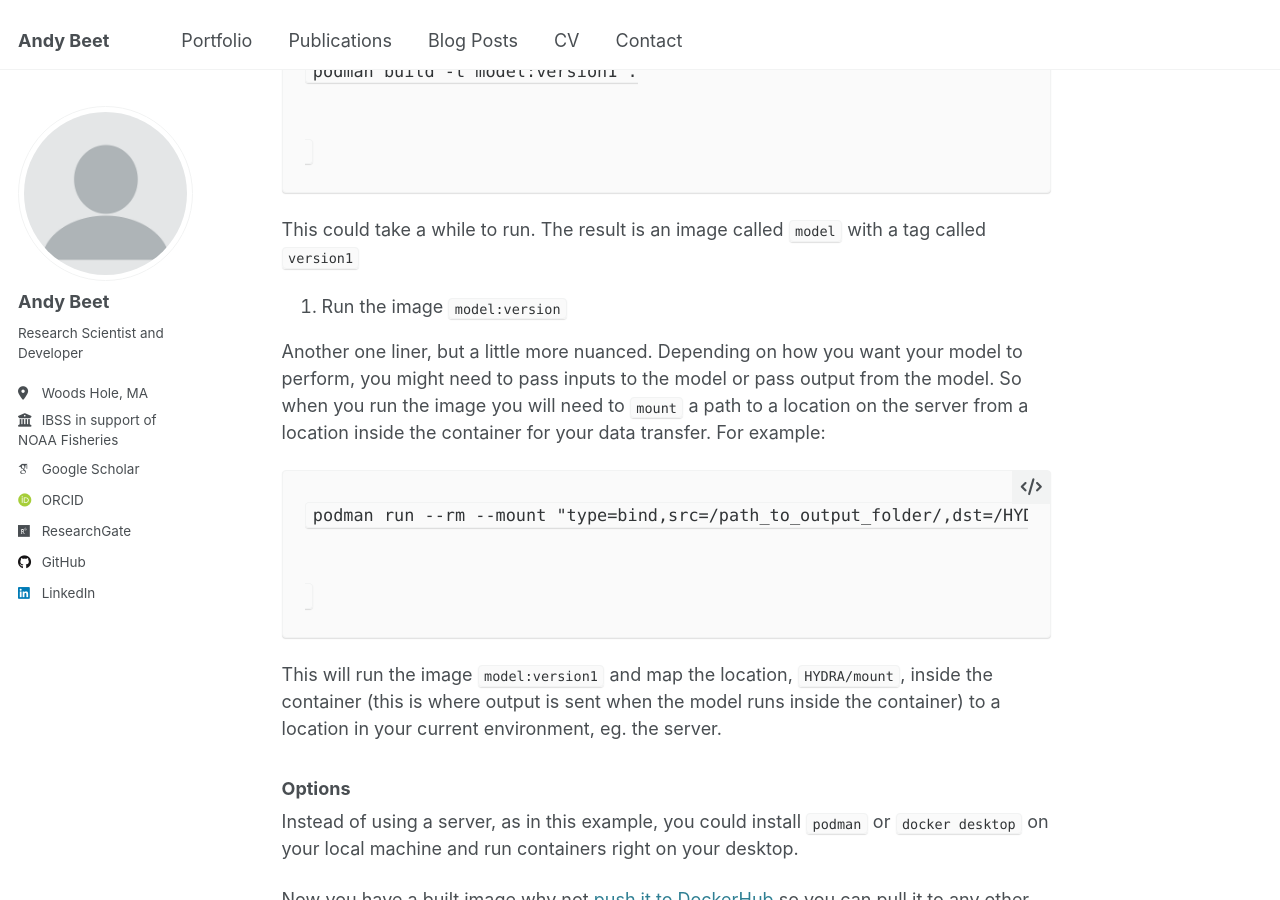
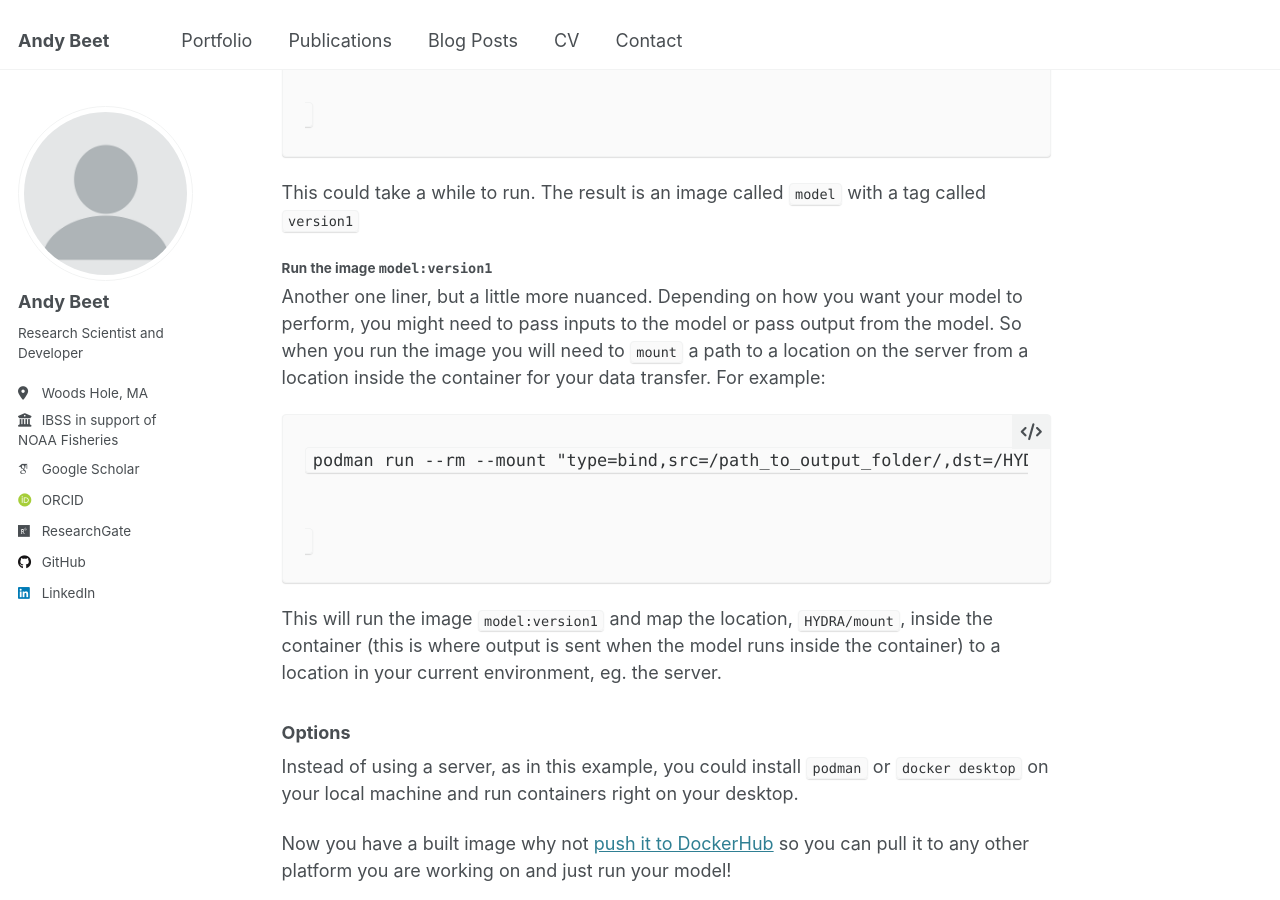
Before and after one commit to andybeet/website, a Jekyll site: the page built from _posts/2024-04-01-containers_for_models.md, in a window 1280 px wide and 900 px high, scrolled down 3506 px. Built offline with Jekyll 4.4.1, drawn with Linux system fonts in a browser that asks for light colours; some web fonts are replaced; part of the change alters nothing that is shown.

Commit message:
fix typos

```diff
--- a/_posts/2024-04-01-containers_for_models.md
+++ b/_posts/2024-04-01-containers_for_models.md
@@ -40,7 +40,7 @@ Containers provide a means to create an environment in which you can install all
 
 I co-develop a multispecies ecosystem model in [ADMB](https://www.admb-project.org/). For several reasons, none of which i will discuss here, i can no longer install ADMB on my local (windows) machine. I also do not have permissions to install ADMB on any of the servers i have access to. However, `podman` is installed on the servers.
 
-1. Create the Dockerfile
+#### Create the Dockerfile
 
 The following content should be saved in a file called `Dockerfile`
 
@@ -87,7 +87,7 @@ This might seem complicated at first. However, if you step through the file it i
 
 Commands that are `CAPTALIZED` are Docker specific commands
 
-2. Build the `Dockerfile`
+#### Build the `Dockerfile`
 
 This is the process of telling Docker to run through the commands in the `Dockerfile` to create an image, that is portable. This is achieved with one line of code
 
@@ -98,7 +98,7 @@ podman build -t model:version1 .
 
 This could take a while to run. The result is an image called `model` with a tag called `version1`
 
-3. Run the image `model:version`
+#### Run the image `model:version1`
 
 Another one liner, but a little more nuanced. Depending on how you want your model to perform, you might need to pass inputs to the model or pass output from the model. So when you run the image you will need to `mount` a path to a location on the server from a location inside the container for your data transfer. For example:
 
```
